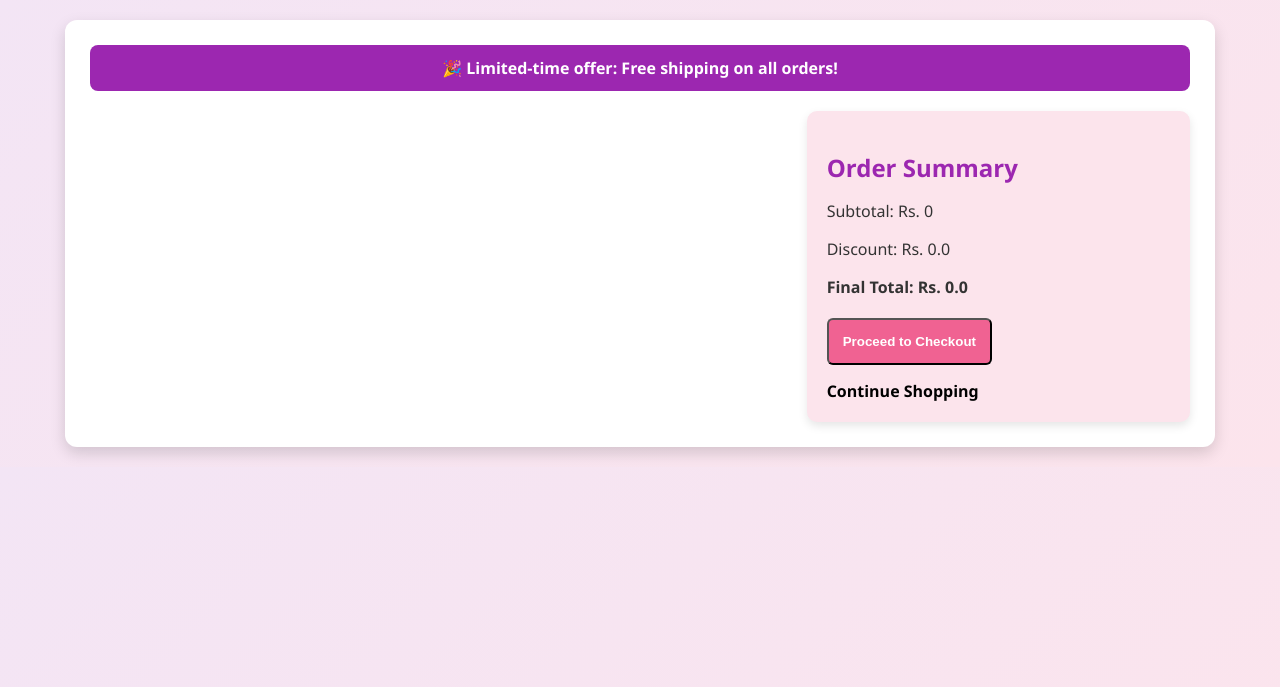
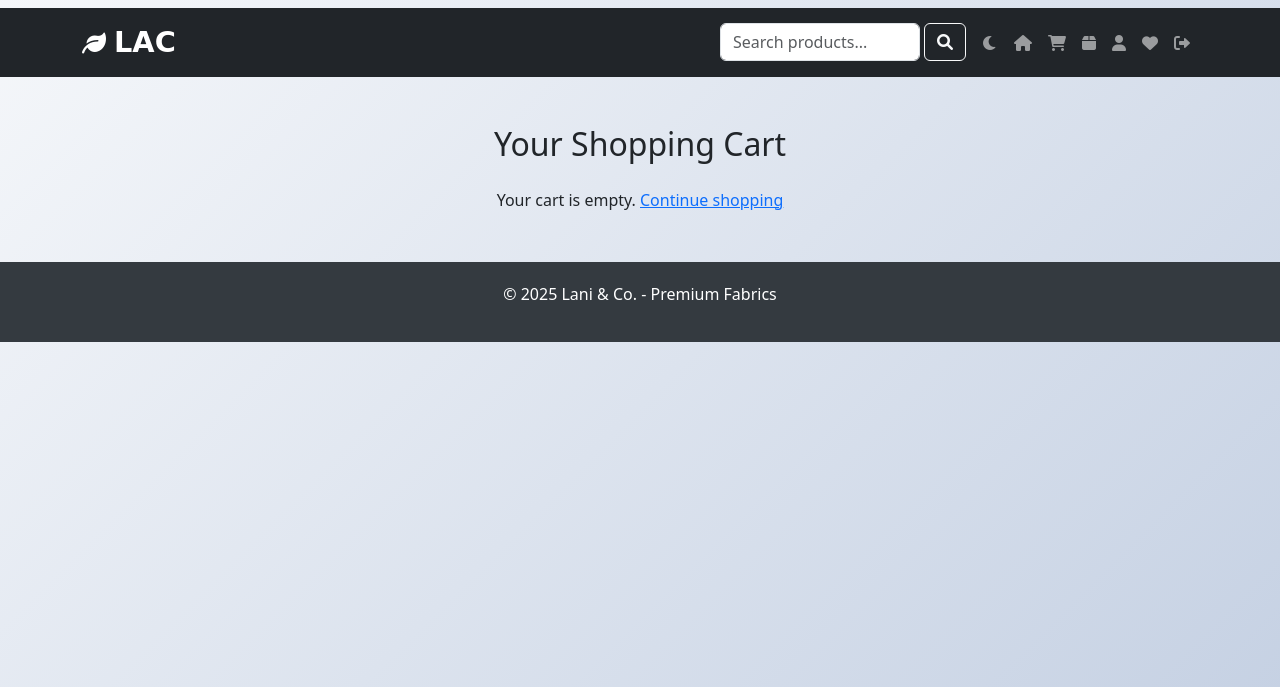
Before and after one commit to Jayani0101/Clothing-Shop, a Django app: page /shop/cart/ in a window 1280 px wide. Shown: the top 687 px of the page. Run offline with Django 5.2, Linux system fonts and the light colour scheme; a user stored in the database is signed in; data comes from the database, SQL or seed files in the repository.

Commit message:
Refactor cart template with updated layout and scripts

```diff
--- a/shop/templates/cart.html
+++ b/shop/templates/cart.html
@@ -1,110 +1,78 @@
+{% extends 'base.html' %}
 {% load static %}
-<!DOCTYPE html>
-<html>
-<head>
-    <title>My Cart</title>
-    <link rel="stylesheet" href="{% static 'cart.css' %}">
-</head>
-<body>
-<div class="cart-container">
 
-    <div class="promo-banner">
-        🎉 Limited-time offer: Free shipping on all orders!
+{% block content %}
+<div class="container my-5">
+    <h2 class="text-center mb-4">Your Shopping Cart</h2>
+    {% if cart_items %}
+        <div class="row">
+            <div class="col-md-8">
+                {% for item in cart_items %}
+                <div class="card mb-3 shadow-sm" id="cart-item-{{ item.product.id }}">
+                    <div class="row g-0">
+                        <div class="col-md-3">
+                            {% if item.product.image_filename %}
+                                <img src="{% static 'images/products/'|add:item.product.image_filename %}" class="img-fluid rounded-start" style="height: 150px; object-fit: cover;">
+                            {% elif item.product.image %}
+                                <img src="{{ item.product.image.url }}" class="img-fluid rounded-start" style="height: 150px; object-fit: cover;">
+                            {% else %}
+                                <img src="https://via.placeholder.com/150" class="img-fluid rounded-start">
+                            {% endif %}
                         </div>
-
-    <div class="cart-layout">
-        <!-- Left: Items -->
-        <div class="cart-items">
-            {% for item in cart_items %}
-            <div class="cart-item">
-                {% if item.product.image %}
-		    <img src="{{ item.product.image.url }}" class="item-img" alt="{{ item.product.name }}">
-		{% elif item.product.image_filename %}
-		    <img src="{% static 'images/Products/' %}{{ item.product.image_filename }}" class="item-img" alt="{{ item.product.name }}">
-		{% else %}
-		    <img src="{% static 'images/Products/placeholder.jpg' %}" class="item-img" alt="No image">
-		{% endif %}
-
-                <div class="item-details">
-                    <p>{{ item.product.name }} </p>
-                    <p>Price: Rs. {{ item.product.price }}</p>
-                    <p>Total: Rs. {{ item.total_price|floatformat:2 }}</p>
-                    <div class="qty-controls">
-    			<button onclick="changeQty({{ item.product.id }}, 1)" class="qty-btn">+</button>
-   			<span id="qty-{{ item.product.id }}" class="qty-display">{{ item.quantity }}</span>
-    			<button onclick="changeQty({{ item.product.id }}, -1)" class="qty-btn">-</button>
-    			<button onclick="removeItem({{ item.product.id }})" class="remove-btn">Remove</button>
+                        <div class="col-md-9">
+                            <div class="card-body">
+                                <h5 class="card-title">{{ item.product.name }}</h5>
+                                <p class="card-text">Price: Rs. {{ item.product.price }}</p>
+                                <p class="card-text">Quantity:
+                                    <button class="btn btn-sm btn-outline-secondary" onclick="updateQty({{ item.product.id }}, -1)">-</button>
+                                    <span id="qty-{{ item.product.id }}" class="mx-2">{{ item.quantity }}</span>
+                                    <button class="btn btn-sm btn-outline-secondary" onclick="updateQty({{ item.product.id }}, 1)">+</button>
+                                </p>
+                                <p class="card-text fw-bold">Total: Rs. {{ item.total_price|floatformat:2 }}</p>
+                                <button class="btn btn-danger btn-sm" onclick="removeItem({{ item.product.id }})">Remove</button>
+                            </div>
                         </div>
                     </div>
                 </div>
                 {% endfor %}
             </div>
-
-        <!-- Right: Summary -->
-        <div class="cart-summary">
-            <h2>Order Summary</h2>
-            <p>Subtotal: Rs. {{ total }}</p>
-	    <p>Discount: Rs. {{ discount }}</p>
-            <p><strong>Final Total: Rs. {{ final_total }}</strong></p>
-
-            <button onclick="showPaymentOptions()" class="checkout-btn">Proceed to Checkout</button>
-            <a href="/" class="continue-shopping">Continue Shopping</a>
-	    <div id="payment-options" style="display:none; margin-top:20px;">
-        	<form method="POST" action="{% url 'place_order' %}">
-    {% csrf_token %}
-
-    <h3>Select Payment Method</h3>
-
-    <label>
-        <input type="radio" name="payment_method" value="Card" onclick="showPlaceOrder()"> Credit/Debit Card
-    </label><br>
-
-    <label>
-        <input type="radio" name="payment_method" value="COD" onclick="showPlaceOrder()"> Cash on Delivery
-    </label><br>
-
-    <label>
-        <input type="radio" name="payment_method" value="Wallet" onclick="showPlaceOrder()"> Mobile Wallet
-    </label><br><br>
-
-    <button type="submit" id="place-order-btn" class="checkout-btn" style="display:none;">
-        Place Order
-    </button>
-</form>
+            <div class="col-md-4">
+                <div class="card shadow-sm">
+                    <div class="card-body">
+                        <h5 class="card-title">Order Summary</h5>
+                        <p>Subtotal: Rs. {{ total|floatformat:2 }}</p>
+                        <p>Discount: Rs. {{ discount|floatformat:2 }}</p>
+                        <h6>Final Total: Rs. {{ final_total|floatformat:2 }}</h6>
+                        <a href="{% url 'checkout' %}" class="btn btn-primary w-100 mt-3">Proceed to Checkout</a>
+                        <a href="/" class="btn btn-outline-secondary w-100 mt-2">Continue Shopping</a>
                     </div>
                 </div>
             </div>
+        </div>
+    {% else %}
+        <p class="text-center">Your cart is empty. <a href="/">Continue shopping</a></p>
+    {% endif %}
+</div>
 
-</div>
 <script>
-function changeQty(productId, change){
+function updateQty(productId, change) {
     fetch(`/shop/update-cart/${productId}/${change}/`)
         .then(res => res.json())
         .then(data => {
-        const qtySpan = document.getElementById(`qty-${productId}`);
-        if(data.quantity <= 0){
-            // Optionally remove the item from DOM
-            qtySpan.closest('.cart-item').remove();
+            if (data.quantity <= 0) {
+                document.getElementById(`cart-item-${productId}`).remove();
+                if (document.querySelectorAll('.cart-item').length === 0) location.reload();
             } else {
-            qtySpan.innerText = data.quantity;
+                document.getElementById(`qty-${productId}`).innerText = data.quantity;
+                location.reload();  // refresh to update totals (simplest)
             }
         })
         .catch(err => console.log(err));
 }
-
-function removeItem(productId){
+function removeItem(productId) {
     fetch(`/shop/remove/${productId}/`)
-    .then(() => {
-        document.getElementById(`qty-${productId}`).closest('.cart-item').remove();
-    })
+        .then(() => location.reload())
         .catch(err => console.log(err));
 }
-function showPaymentOptions(){
-    document.getElementById("payment-options").style.display = "block";
-}
-function showPlaceOrder(){
-    document.getElementById("place-order-btn").style.display = "block";
-}
 </script>
-</body>
-</html>
+{% endblock %}
```
Lines whose indentation alone changed are shown as unchanged.
